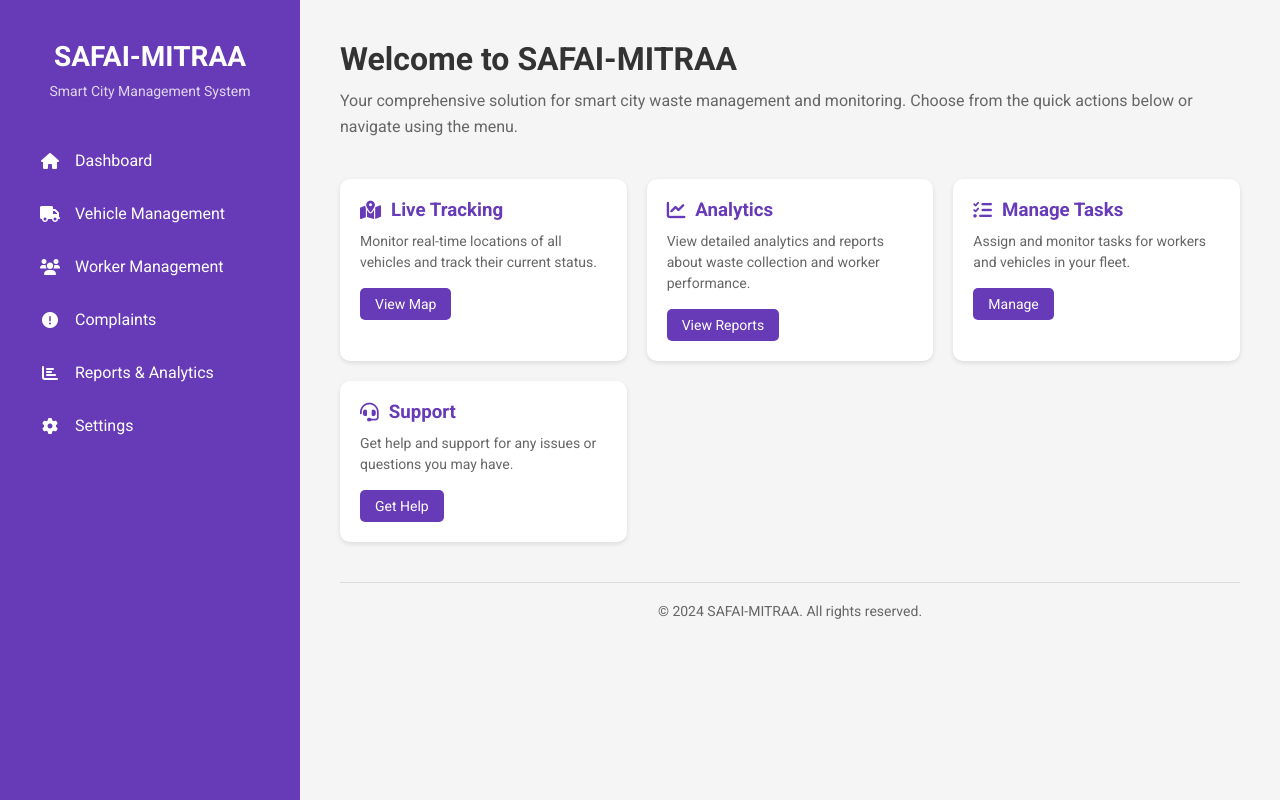
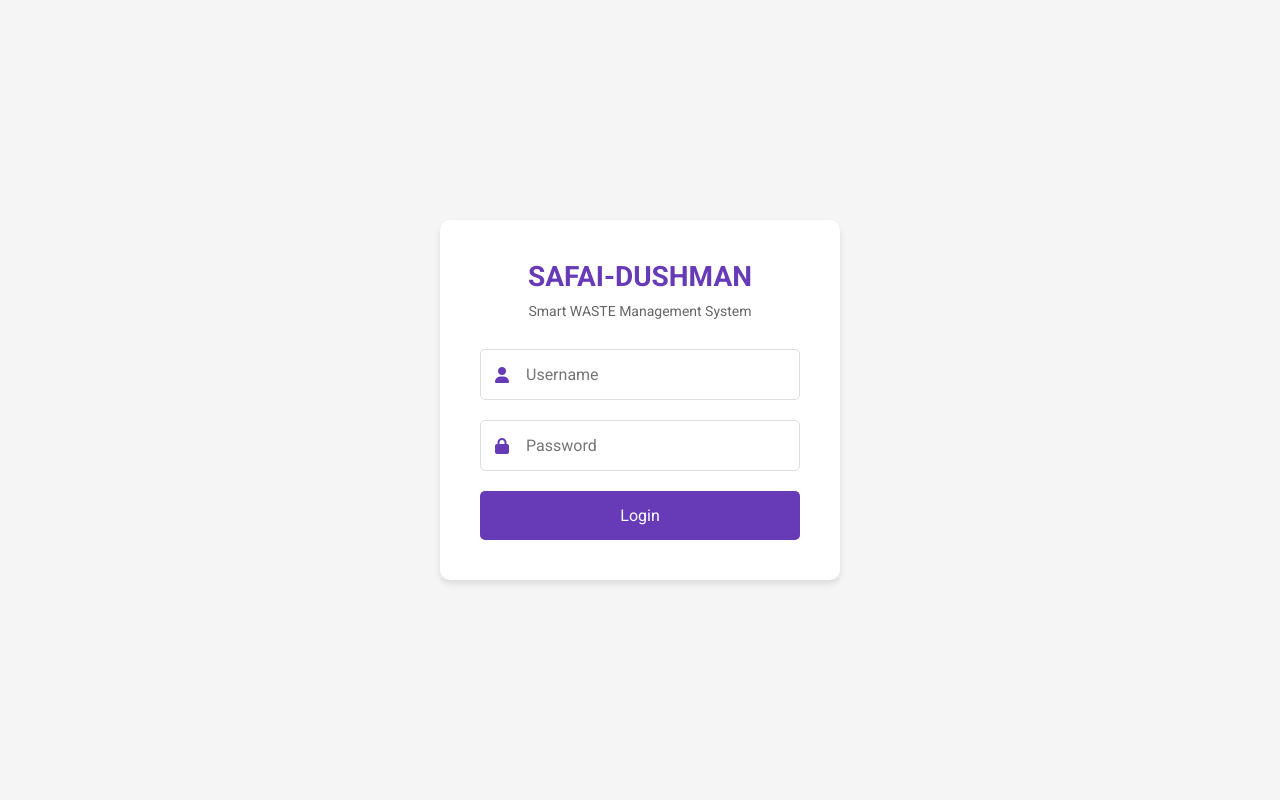
Before and after one commit to yuvi007yuvi/SAFAI-DUSHMAN, a plain HTML site: page index.html in a window 1280 px wide. Drawn offline with nearby package versions, Linux system fonts and the light colour scheme.

Commit message:
Update index.html

```diff
--- a/index.html
+++ b/index.html
@@ -3,226 +3,153 @@
 <head>
     <meta charset="UTF-8">
     <meta name="viewport" content="width=device-width, initial-scale=1.0">
-    <title>SAFAI-MITRAA - Welcome</title>
-    <link rel="stylesheet" href="styles.css">
+    <title>SAFAI-DUSHMAN - Login</title>
     <link href="https://fonts.googleapis.com/css2?family=Roboto:wght@300;400;500;700&display=swap" rel="stylesheet">
     <link rel="stylesheet" href="https://cdnjs.cloudflare.com/ajax/libs/font-awesome/6.0.0/css/all.min.css">
-    <!-- Add Leaflet CSS and JS for maps -->
-    <link rel="stylesheet" href="https://unpkg.com/leaflet@1.7.1/dist/leaflet.css" />
-    <script src="https://unpkg.com/leaflet@1.7.1/dist/leaflet.js"></script>
-    <!-- Add ApexCharts for better graphs -->
-    <script src="https://cdn.jsdelivr.net/npm/apexcharts"></script>
     <style>
-        .welcome-container {
-            display: flex;
-            height: 100vh;
+        * {
+            margin: 0;
+            padding: 0;
+            box-sizing: border-box;
+            font-family: 'Roboto', sans-serif;
         }
 
-        .welcome-sidenav {
-            width: 300px;
-            background: #673ab7;
-            color: white;
-            padding: 40px 20px;
+        body {
+            background: #f5f5f5;
+            height: 100vh;
             display: flex;
-            flex-direction: column;
+            align-items: center;
+            justify-content: center;
         }
 
-        .welcome-logo {
-            text-align: center;
-            margin-bottom: 40px;
+        .login-container {
+            background: white;
+            padding: 40px;
+            border-radius: 10px;
+            box-shadow: 0 4px 6px rgba(0, 0, 0, 0.1);
+            width: 100%;
+            max-width: 400px;
         }
 
-        .welcome-logo h1 {
-            color: white;
+        .login-logo {
+            text-align: center;
+            margin-bottom: 30px;
+        }
+
+        .login-logo h1 {
+            color: #673ab7;
             font-size: 28px;
             margin-bottom: 10px;
         }
 
-        .welcome-logo p {
-            color: rgba(255, 255, 255, 0.8);
-            font-size: 14px;
-        }
-
-        .welcome-menu {
-            list-style: none;
-            padding: 0;
-        }
-
-        .welcome-menu li {
-            margin-bottom: 10px;
-        }
-
-        .welcome-menu a {
-            color: white;
-            text-decoration: none;
-            padding: 12px 20px;
-            display: flex;
-            align-items: center;
-            border-radius: 8px;
-            transition: background 0.3s ease;
-        }
-
-        .welcome-menu a:hover {
-            background: rgba(255, 255, 255, 0.1);
-        }
-
-        .welcome-menu i {
-            margin-right: 15px;
-            width: 20px;
-            text-align: center;
-        }
-
-        .welcome-content {
-            flex: 1;
-            padding: 40px;
-            background: #f5f5f5;
-            overflow-y: auto;
-        }
-
-        .welcome-header {
-            margin-bottom: 40px;
-        }
-
-        .welcome-header h2 {
-            font-size: 32px;
-            color: #333;
-            margin-bottom: 10px;
-        }
-
-        .welcome-header p {
-            color: #666;
-            font-size: 16px;
-            line-height: 1.6;
-        }
-
-        .quick-actions {
-            display: grid;
-            grid-template-columns: repeat(auto-fit, minmax(250px, 1fr));
-            gap: 20px;
-            margin-bottom: 40px;
-        }
-
-        .action-card {
-            background: white;
-            padding: 20px;
-            border-radius: 10px;
-            box-shadow: 0 2px 5px rgba(0, 0, 0, 0.1);
-            transition: transform 0.3s ease;
-        }
-
-        .action-card:hover {
-            transform: translateY(-5px);
-        }
-
-        .action-card h3 {
-            color: #673ab7;
-            margin-bottom: 10px;
-            display: flex;
-            align-items: center;
-            gap: 10px;
-        }
-
-        .action-card p {
-            color: #666;
-            margin-bottom: 15px;
-            font-size: 14px;
-            line-height: 1.5;
-        }
-
-        .action-button {
-            display: inline-block;
-            padding: 8px 15px;
-            background: #673ab7;
-            color: white;
-            text-decoration: none;
-            border-radius: 5px;
-            font-size: 14px;
-            transition: background 0.3s ease;
-        }
-
-        .action-button:hover {
-            background: #5e35b1;
-        }
-
-        .welcome-footer {
-            text-align: center;
-            margin-top: 40px;
-            padding-top: 20px;
-            border-top: 1px solid #ddd;
+        .login-logo p {
             color: #666;
             font-size: 14px;
         }
 
-        @media (max-width: 768px) {
-            .welcome-container {
-                flex-direction: column;
-            }
+        .login-form {
+            display: flex;
+            flex-direction: column;
+            gap: 20px;
+        }
 
-            .welcome-sidenav {
-                width: 100%;
-                padding: 20px;
-            }
+        .form-group {
+            position: relative;
+        }
 
-            .welcome-content {
-                padding: 20px;
-            }
+        .form-group i {
+            position: absolute;
+            left: 15px;
+            top: 50%;
+            transform: translateY(-50%);
+            color: #673ab7;
+        }
+
+        .form-group input {
+            width: 100%;
+            padding: 15px 15px 15px 45px;
+            border: 1px solid #ddd;
+            border-radius: 5px;
+            font-size: 16px;
+            transition: border-color 0.3s ease;
+        }
+
+        .form-group input:focus {
+            outline: none;
+            border-color: #673ab7;
+        }
+
+        .login-button {
+            background: #673ab7;
+            color: white;
+            padding: 15px;
+            border: none;
+            border-radius: 5px;
+            font-size: 16px;
+            cursor: pointer;
+            transition: background 0.3s ease;
+        }
+
+        .login-button:hover {
+            background: #5e35b1;
+        }
+
+        .error-message {
+            color: #d32f2f;
+            font-size: 14px;
+            text-align: center;
+            display: none;
         }
     </style>
 </head>
 <body>
-    <div class="welcome-container">
-        <nav class="welcome-sidenav">
-            <div class="welcome-logo">
-                <h1>SAFAI-MITRAA</h1>
-                <p>Smart City Management System</p>
+    <div class="login-container">
+        <div class="login-logo">
+            <h1>SAFAI-DUSHMAN</h1>
+            <p>Smart WASTE Management System</p>
+        </div>
+        <form id="loginForm" class="login-form" onsubmit="return validateLogin(event)">
+            <div class="form-group">
+                <i class="fas fa-user"></i>
+                <input type="text" id="username" placeholder="Username" required>
             </div>
-            <ul class="welcome-menu">
-                <li><a href="dashboard.html"><i class="fas fa-home"></i>Dashboard</a></li>
-                <li><a href="vehicles.html"><i class="fas fa-truck"></i>Vehicle Management</a></li>
-                <li><a href="workers.html"><i class="fas fa-users"></i>Worker Management</a></li>
-                <li><a href="complaints.html"><i class="fas fa-exclamation-circle"></i>Complaints</a></li>
-                <li><a href="reports.html"><i class="fas fa-chart-bar"></i>Reports & Analytics</a></li>
-                <li><a href="settings.html"><i class="fas fa-cog"></i>Settings</a></li>
-            </ul>
-        </nav>
+            <div class="form-group">
+                <i class="fas fa-lock"></i>
+                <input type="password" id="password" placeholder="Password" required>
+            </div>
+            <p id="errorMessage" class="error-message">Invalid username or password</p>
+            <button type="submit" class="login-button">Login</button>
+        </form>
+    </div>
 
-        <main class="welcome-content">
-            <div class="welcome-header">
-                <h2>Welcome to SAFAI-MITRAA</h2>
-                <p>Your comprehensive solution for smart city waste management and monitoring. Choose from the quick actions below or navigate using the menu.</p>
-            </div>
+    <script>
+        function validateLogin(event) {
+            event.preventDefault();
+            const username = document.getElementById('username').value;
+            const password = document.getElementById('password').value;
+            const errorMessage = document.getElementById('errorMessage');
 
-            <div class="quick-actions">
-                <div class="action-card">
-                    <h3><i class="fas fa-map-marked-alt"></i>Live Tracking</h3>
-                    <p>Monitor real-time locations of all vehicles and track their current status.</p>
-                    <a href="dashboard.html#map" class="action-button">View Map</a>
-                </div>
+            // For demonstration, using a simple hardcoded credential
+            // In production, this should be replaced with proper backend authentication
+            if (username === 'admin' && password === 'admin123') {
+                // Store authentication state
+                sessionStorage.setItem('isAuthenticated', 'true');
+                // Redirect to dashboard
+                window.location.href = 'dashboard.html';
+            } else {
+                errorMessage.style.display = 'block';
+                setTimeout(() => {
+                    errorMessage.style.display = 'none';
+                }, 3000);
+            }
+        }
 
-                <div class="action-card">
-                    <h3><i class="fas fa-chart-line"></i>Analytics</h3>
-                    <p>View detailed analytics and reports about waste collection and worker performance.</p>
-                    <a href="reports.html" class="action-button">View Reports</a>
-                </div>
-
-                <div class="action-card">
-                    <h3><i class="fas fa-tasks"></i>Manage Tasks</h3>
-                    <p>Assign and monitor tasks for workers and vehicles in your fleet.</p>
-                    <a href="workers.html" class="action-button">Manage</a>
-                </div>
-
-                <div class="action-card">
-                    <h3><i class="fas fa-headset"></i>Support</h3>
-                    <p>Get help and support for any issues or questions you may have.</p>
-                    <a href="settings.html#support" class="action-button">Get Help</a>
-                </div>
-            </div>
-
-            <div class="welcome-footer">
-                <p>© 2024 SAFAI-MITRAA. All rights reserved.</p>
-            </div>
-        </main>
-    </div>
-    <script src="shared.js"></script>
+        // Check if user is already authenticated
+        window.onload = function() {
+            if (sessionStorage.getItem('isAuthenticated') === 'true') {
+                window.location.href = 'dashboard.html';
+            }
+        }
+    </script>
 </body>
 </html>
```
